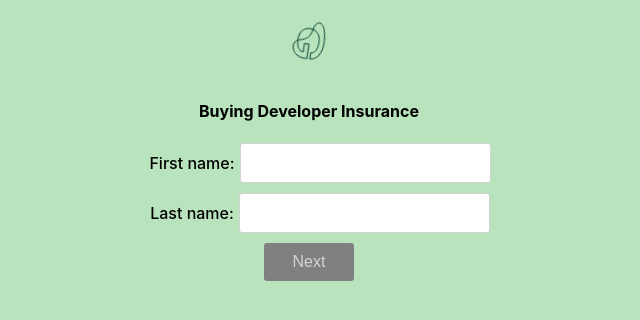
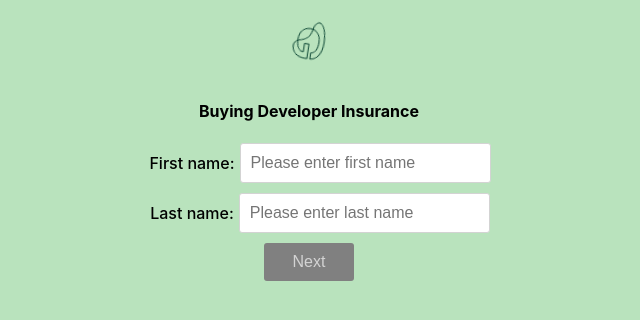
Before and after one commit to MeryFunny/buyflow, a React (Create React App) app: page /buy/insurance_dev in a window 1280 px wide. Shown: the top 320 px of the page, without its empty margins (331-971 px from the left). Built offline with nearby package versions, Linux system fonts and the light colour scheme.

Commit message:
- Add placeholder for inputs

```diff
--- a/src/buyflow/AgeStep.tsx
+++ b/src/buyflow/AgeStep.tsx
@@ -14,6 +14,7 @@ const AgeStep: React.FC<AgeStepProps> = ({ onNext }) => {
             fieldName: 'age',
             defaultValue: '',
             label: 'Age:',
+            placeholder: 'Please enter age',
             fieldType: FIELD_TYPE.NUMBER,
             validators: [VALIDATOR_TYPE.IS_REQUIRED, VALIDATOR_TYPE.IS_POSITIVE]
         }
--- a/src/buyflow/EmailStep.tsx
+++ b/src/buyflow/EmailStep.tsx
@@ -14,6 +14,7 @@ const EmailStep: React.FC<EmailStepProps> = ({ onNext }) => {
             fieldName: 'email',
             defaultValue: '',
             label: 'Email:',
+            placeholder: 'Please enter email',
             fieldType: FIELD_TYPE.EMAIL,
             validators: [VALIDATOR_TYPE.IS_REQUIRED]
         }
--- a/src/buyflow/FlowStep.tsx
+++ b/src/buyflow/FlowStep.tsx
@@ -42,6 +42,7 @@ const FlowStep: React.FC<IFlowStepProps> = ({ formGroupConfigs, onNext }) => {
                     <InputComponent
                         validators={ formGroup.validators }
                         value={ formData[formGroup.fieldName] }
+                        placeholder={ formGroup.placeholder }
                         onBlur={ handleBlur(formGroup.fieldName) }
                         onChange={ handleChange(formGroup.fieldName) }
                     />
--- a/src/buyflow/FullNameStep.tsx
+++ b/src/buyflow/FullNameStep.tsx
@@ -14,6 +14,7 @@ const FullNameStep: React.FC<FullNameStepProps> = ({ onNext }) => {
             fieldName: 'firstName',
             defaultValue: '',
             label: 'First name:',
+            placeholder: 'Please enter first name',
             fieldType: FIELD_TYPE.TEXT,
             validators: [VALIDATOR_TYPE.IS_REQUIRED]
         },
@@ -21,6 +22,7 @@ const FullNameStep: React.FC<FullNameStepProps> = ({ onNext }) => {
             fieldName: 'lastName',
             defaultValue: '',
             label: 'Last name:',
+            placeholder: 'Please enter last name',
             fieldType: FIELD_TYPE.TEXT,
             validators: [VALIDATOR_TYPE.IS_REQUIRED]
         }
--- a/src/forms/IFormGroup.tsx
+++ b/src/forms/IFormGroup.tsx
@@ -2,6 +2,7 @@ export interface IFormGroup {
     fieldName: string,
     defaultValue: string | number,
     label: string,
+    placeholder: string,
     fieldType: string,
     validators: string[]
 }
--- a/src/forms/IInputPtops.tsx
+++ b/src/forms/IInputPtops.tsx
@@ -1,5 +1,6 @@
 export interface IInputProps {
     value: string | number,
+    placeholder: string,
     validators: string[],
     onBlur: (isDirty: boolean) => void;
     onChange: (value: string | number, isValid: boolean) => void,
--- a/src/forms/Input.tsx
+++ b/src/forms/Input.tsx
@@ -5,12 +5,13 @@ import { CSS_CLASSES } from '../styles/cssClasses.contants';
 interface InputProps {
     value: any,
     type: string,
+    placeholder: string,
     validators: string[],
     onBlur: (isDirty: boolean) => void;
     onChange: (value: any, isValid: boolean) => void,
 }
 
-const Input: React.FC<InputProps> = ({ value, type, validators, onBlur, onChange }) => {
+const Input: React.FC<InputProps> = ({ value, type, placeholder, validators, onBlur, onChange }) => {
     const handleFieldChange = ({ target: { value } }: React.ChangeEvent<HTMLInputElement>) => {
         return onChange(value, validate(value, validators));
     };
@@ -24,6 +25,7 @@ const Input: React.FC<InputProps> = ({ value, type, validators, onBlur, onChange
             className={ CSS_CLASSES.INPUT }
             type={ type }
             value={ value }
+            placeholder={ placeholder }
             onBlur={ handleFieldBlur }
             onChange={ handleFieldChange }
         />
```
